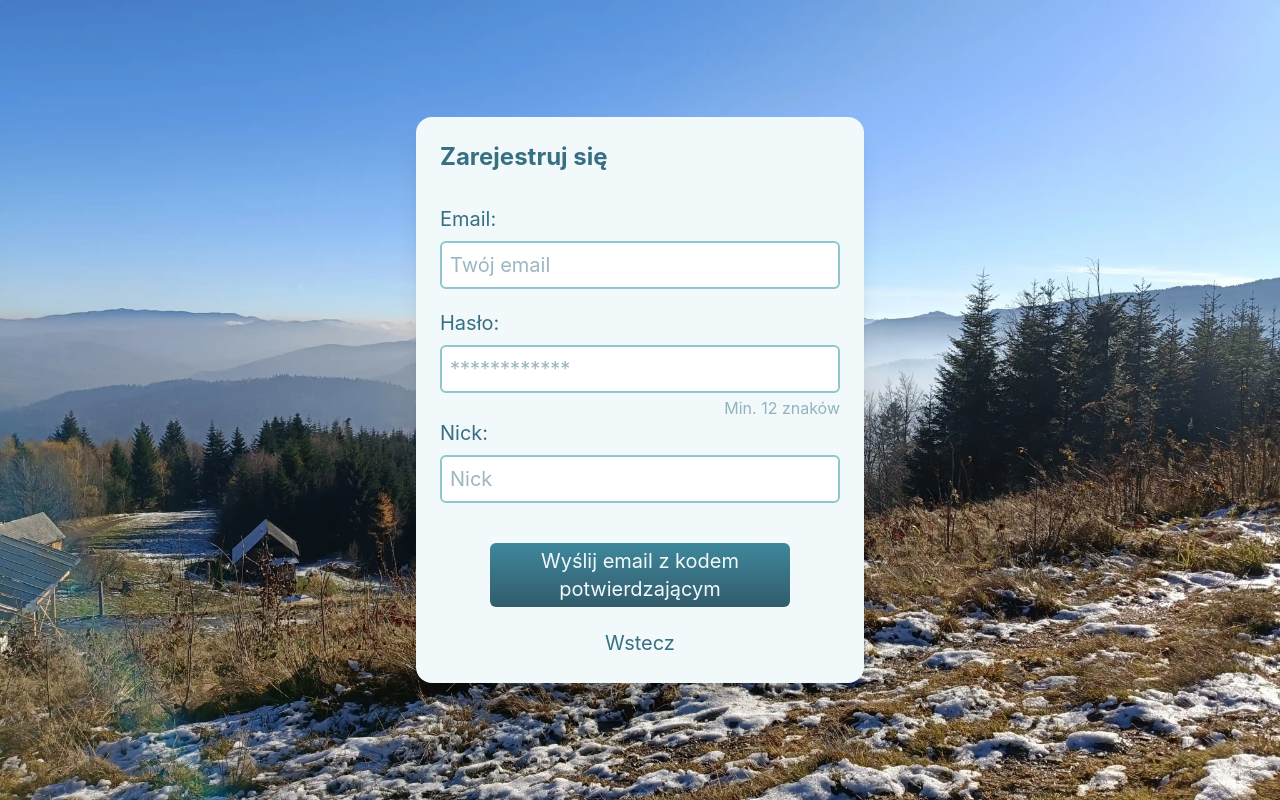
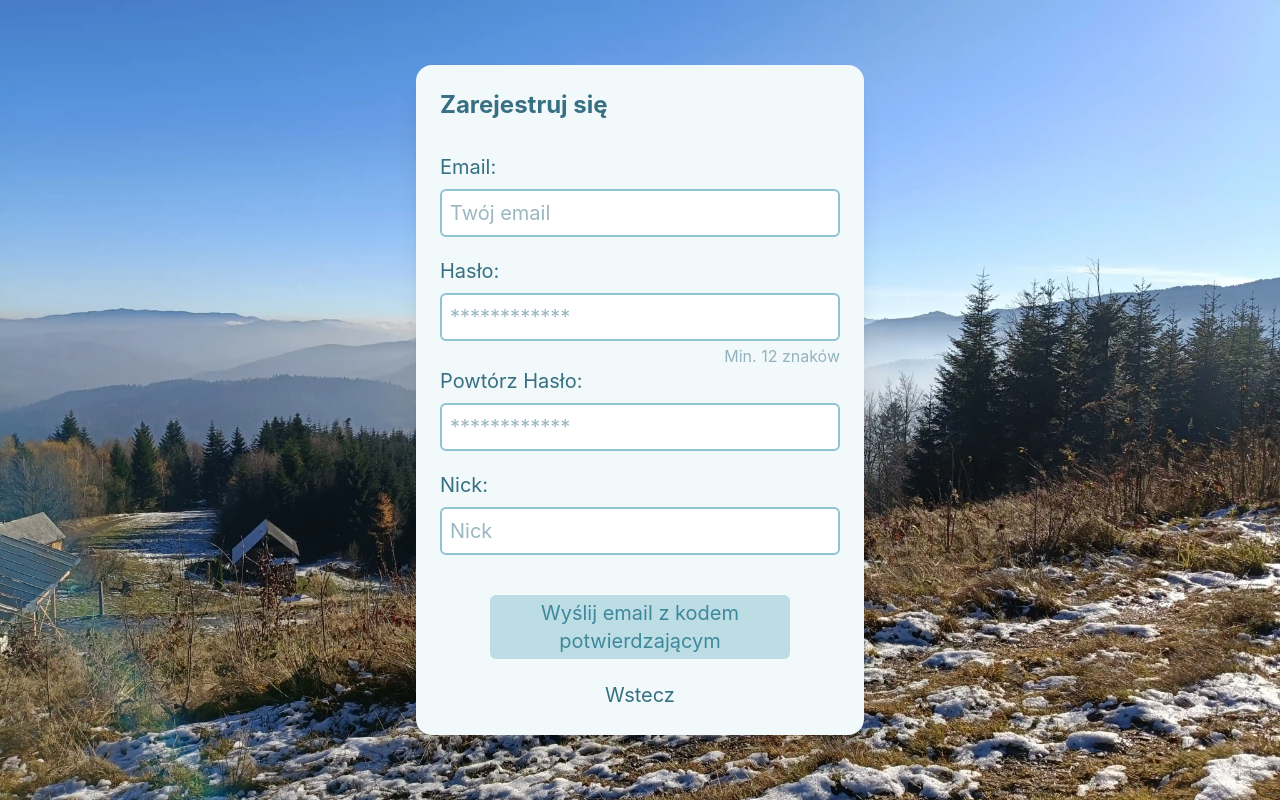
Before and after one commit to bonsilapra/niegorzysci, a React (Vite) app: page /signup in a window 1280 px wide. Built offline with nearby package versions, Linux system fonts and the light colour scheme; no server answers.

Commit message:
Add password confirmation to signup and adjust layout

```diff
--- a/src/components/Inputs.jsx
+++ b/src/components/Inputs.jsx
@@ -13,7 +13,7 @@ export const UserInput = ({
 	cssClass,
 }) => {
 	const inputDefault = 'border-primary-300 bg-white';
-	const inputFocus = 'focus:border-primary-500 focus:bg-primary-0';
+	const inputFocus = 'focus:border-primary-500 focus:bg-primary-100';
 	const inputActive = 'active:border-primary-600 active:bg-primary-200';
 
 	return (
@@ -29,7 +29,13 @@ export const UserInput = ({
 				type={type}
 				name={name}
 				placeholder={placeholder}
-				className={cx('p-2 mb-5 border-2 rounded-md', inputDefault, inputFocus, inputActive, cssClass)}
+				className={cx('p-2 mb-5 border-2 rounded-md',
+					inputDefault,
+					inputFocus,
+					inputActive,
+					{'bg-primary-100! text-primary-400!': isDisabled},
+					cssClass,
+				)}
 				value={value}
 				required={isRequired}
 				onChange={onChange}
--- a/src/layouts/Layout.jsx
+++ b/src/layouts/Layout.jsx
@@ -13,8 +13,8 @@ export const Layout = ({children}) => {
 		? 'bg-linear-to-b from-primary-0 to-primary-300'
 		: 'bg-[url(/img/background.webp)] relative';
 
-	const beforeLoginContainer = 'w-full md:w-2/3 max-w-md rounded-2xl bg-primary-0 flex flex-col p-6 shadow-xl text-primary-600 text-xl';
-	const afterLoginContainer = 'w-3/4 max-w-md p-6';
+	const beforeLoginContainer = 'w-full md:w-2/3 max-w-md rounded-2xl bg-primary-0 flex flex-col p-6 shadow-xl text-primary-600 text-xl my-2';
+	const afterLoginContainer = 'flex-1 w-full md:w-7/8 max-w-5xl';
 
 	return (
 		<div className={`${backgroundStyle} flex flex-col min-h-screen bg-cover bg-center`}>
--- a/src/layouts/Navbar.jsx
+++ b/src/layouts/Navbar.jsx
@@ -41,13 +41,13 @@ export const Navbar = () => {
 
 	return (
 		<header className={cx('relative flex items-center bg-primary-0 h-16', {hidden: !isReady})}>
-			<div className="mr-auto ml-3 flex items-center">
+			<NavLink className="mr-auto ml-3 flex items-center" to="/">
 				<img
 					src="/img/Logo-short.webp"
 					alt="Logo"
 					className="h-10"
 				/>
-			</div>
+			</NavLink>
 			<nav className="absolute left-1/2 -translate-x-1/2 hidden md:flex gap-7">
 				{isApproved &&
 					<NavLink to={NAV_ITEMS.events.path} className={navLinkClassName}>
--- /dev/null
+++ b/src/lib/isEmpty.js
@@ -0,0 +1,9 @@
+export const isEmpty = (value) => {
+	if (value === '') {
+		return true;
+	} else if (value === null) {
+		return true;
+	} else if (Array.isArray(value) && value.length === 0) {
+		return true;
+	} else return false;
+};
--- a/src/pages/SignupPage.jsx
+++ b/src/pages/SignupPage.jsx
@@ -4,12 +4,14 @@ import {ConfirmEmail} from '../components/ConfirmEmail';
 import {UserInput} from '../components/Inputs';
 import {ActionButton, NavButtonSimple} from '../components/Buttons';
 import {toast} from '../lib/toasts';
+import {isEmpty} from '../lib/isEmpty';
 
 export default function SignupPage() {
 	const [isLoading, setIsLoading] = useState(false);
 	const [form, setForm] = useState({
 		email: '',
 		password: '',
+		passwordRepeat: '',
 		nick: '',
 	});
 	const [isConfirmShown, setIsConfirmShown] = useState(false);
@@ -46,6 +48,16 @@ export default function SignupPage() {
 		setIsLoading(false);
 	};
 
+	const isPasswordRepeatedIncorrectly = form.passwordRepeat &&
+		form.password !== form.passwordRepeat;
+
+	const isEmailButtonDisabled = isLoading ||
+		isConfirmShown ||
+		isPasswordRepeatedIncorrectly ||
+		isEmpty(form.email) ||
+		isEmpty(form.password) ||
+		isEmpty(form.nick);
+
 	return (
 		<>
 			<h1 className="text-2xl font-bold pb-8">Zarejestruj się</h1>
@@ -59,7 +71,7 @@ export default function SignupPage() {
 					value={form.email}
 					required={true}
 					onChange={handleChange}
-					isDisabled={isLoading}
+					isDisabled={isLoading || isConfirmShown}
 				/>
 				<UserInput
 					label="Hasło:"
@@ -70,13 +82,25 @@ export default function SignupPage() {
 					value={form.password}
 					required={true}
 					onChange={handleChange}
-					isDisabled={isLoading}
+					isDisabled={isLoading || isConfirmShown}
 					cssClass="mb-1!"
 				/>
 				<small
 					className="opacity-50 text-right mb-0">
 					Min. 12 znaków
 				</small>
+				<UserInput
+					label="Powtórz Hasło:"
+					id="passwordRepeat"
+					type="password"
+					name="passwordRepeat"
+					placeholder="************"
+					value={form.passwordRepeat}
+					required={true}
+					onChange={handleChange}
+					isDisabled={isLoading || isConfirmShown}
+					cssClass={isPasswordRepeatedIncorrectly && 'border-red-500'}
+				/>
 				<UserInput
 					label="Nick:"
 					id="nick"
@@ -85,12 +109,12 @@ export default function SignupPage() {
 					value={form.nick}
 					required={true}
 					onChange={handleChange}
-					isDisabled={isLoading}
+					isDisabled={isLoading || isConfirmShown}
 					cssClass="mb-10!"
 				/>
 				<ActionButton
 					content="Wyślij email z kodem potwierdzającym"
-					isDisabled={isLoading || isConfirmShown}
+					isDisabled={isEmailButtonDisabled}
 					isLoading={isLoading}
 				/>
 			</form>
```
